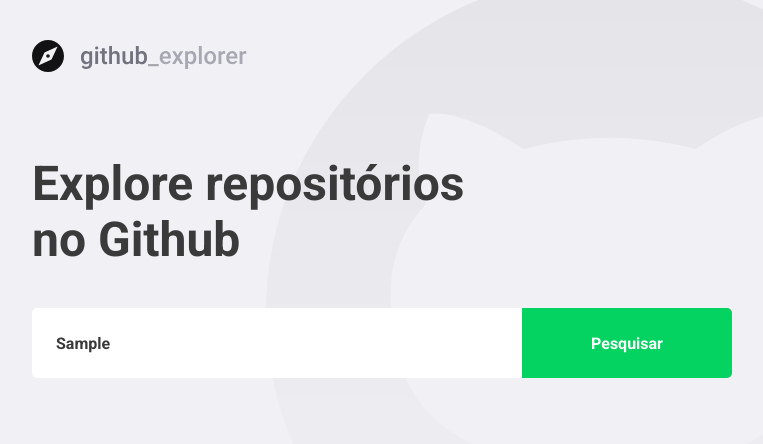
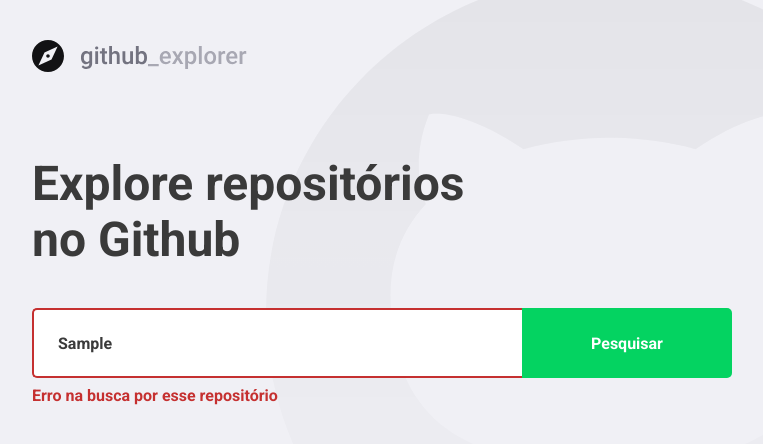
Before and after one commit to cvieira850/github-exporer, a React (Create React App) app: page / in a window 1280 px wide. Both pictures are taken after typing "Sample" into the empty fields and a click on the button "Pesquisar". Shown: the top 444 px of the page, without its empty margins (148-911 px from the left). Built offline with nearby package versions, Linux system fonts and the light colour scheme; no server answers.

Commit message:
Error handling

```diff
--- a/src/pages/Dashboard/index.tsx
+++ b/src/pages/Dashboard/index.tsx
@@ -4,7 +4,7 @@
 import api from '../../services/api';
 import logoImg from '../../assets/logo.svg';
 
-import { Title, Form, Repositories } from './style';
+import { Title, Form, Repositories, Error } from './style';
 
 interface Repository {
   full_name: string;
@@ -17,17 +17,29 @@
 
 const Dashboard: React.FC = () => {
   const [newRepo, setNewRepo] = useState('');
+  const [inputError, setInputError] = useState('');
   const [repositories, setRepositories] = useState<Repository[]>([]);
 
-  async function handleAddRepository(event: FormEvent<HTMLFormElement>): Promise<void> {
+  async function handleAddRepository(
+    event: FormEvent<HTMLFormElement>,
+    ): Promise<void> {
     event.preventDefault();
+    if(!newRepo) {
+      setInputError('Digite o autor/nome do repositório');
+      return;
+    }
 
+   try {
     const response = await api.get<Repository>(`repos/${newRepo}`);
 
     const repository = response.data;
 
     setRepositories([...repositories, repository]);
     setNewRepo('');
+    setInputError('');
+    } catch (err) {
+      setInputError('Erro na busca por esse repositório');
+    }
   }
 
   return (
@@ -35,13 +47,14 @@
       <img src={logoImg} alt="Github Explorer" />
       <Title>Explore repositórios no Github</Title>
 
-      <Form onSubmit={handleAddRepository} >
+      <Form hasError={!!inputError} onSubmit={handleAddRepository} >
         <input
           value={newRepo}
           onChange={(e) => setNewRepo(e.target.value)}
         placeholder="Digite o nome do repositório"type="text"/>
         <button type="submit">Pesquisar</button>
       </Form>
+      { inputError && <Error>{inputError}</Error>}
 
       <Repositories>
         { repositories.map(repository => (
--- a/src/pages/Dashboard/style.ts
+++ b/src/pages/Dashboard/style.ts
@@ -1,5 +1,9 @@
-import styled from 'styled-components'
+import styled, { css } from 'styled-components'
 import {shade} from 'polished';
+
+interface formProps {
+  hasError: boolean;
+}
 
 export const Title = styled.h1`
   font-size: 48px;
@@ -10,7 +14,7 @@
   margin-top: 80px;
 `;
 
-export const Form = styled.form`
+export const Form = styled.form<formProps>`
    margin-top: 40px;
    max-width: 700px;
 
@@ -23,6 +27,12 @@
      border: 0;
      border-radius: 5px 0 0 5px;
      color: #3A3A3A;
+     border: 2px solid #FFF;
+     border-right: 0;
+
+    ${(props) => props.hasError && css`
+      border-color: #c53030;
+    `}
 
      &::placeholder {
       color: #a8a8b3;
@@ -97,3 +107,9 @@
 
   }
 `;
+
+export const Error = styled.span`
+  display:block;
+  color: #c53030;
+  margin-top: 8px;
+`;
```
